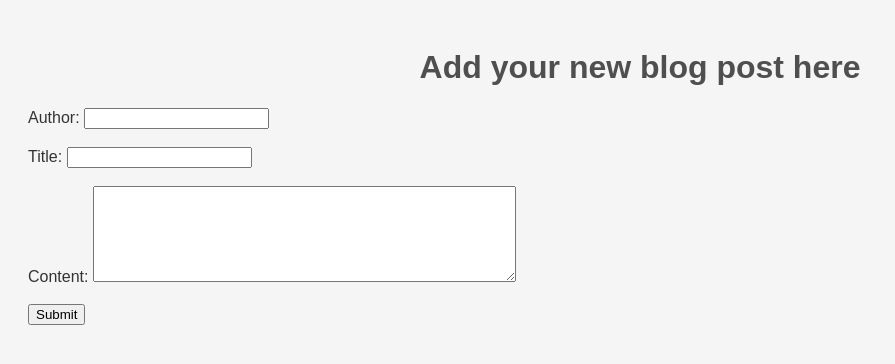
After one commit to JQswain/masterblog-with-flask, a Flask app: page /add in a window 1280 px wide. The commit adds this page. Shown: the top 364 px of the page, without its empty margins (0-895 px from the left). Run offline with Flask 3, Linux system fonts and the light colour scheme.

Commit message:
added an add and delete function with working routes

```diff
--- a/app.py
+++ b/app.py
@@ -1,14 +1,62 @@
-from flask import Flask, render_template
+from flask import Flask, render_template, request, redirect, url_for
 import json
+import os
 
-with open("blog_posts.json", 'r') as blog_posts:
-    blog_posts = json.load(blog_posts)
+def load_posts():
+    if os.path.exists('blog_posts.json'):
+        with open('blog_posts.json', 'r') as r:
+            return json.load(r)
+    else:
+        return {}
+
+def save_posts(posts):
+    with open('blog_posts.json', 'w') as w:
+        json.dump(posts, w, indent=4)
+
 
 app = Flask(__name__)
 
 @app.route('/')
 def index():
+    with open("blog_posts.json", 'r') as blog_posts:
+        blog_posts = json.load(blog_posts)
     return render_template('index.html', posts=blog_posts)
+
+@app.route('/add', methods=['GET', 'POST'] )
+def add():
+    if request.method == 'POST':
+        blog_posts = load_posts()
+
+        author = request.form['author']
+        title = request.form['title']
+        content = request.form['content']
+
+        post = {
+            'id': len(blog_posts) + 1,
+            'author': author,
+            'title': title,
+            'content': content
+            }
+
+        blog_posts.append(post)
+        save_posts(blog_posts)
+        return redirect(url_for('index'))
+
+    return render_template('add.html')
+
+
+@app.route('/delete/<int:post_id>', methods=['GET', 'POST'] )
+def delete(post_id):
+    posts = load_posts()
+    updated_posts = [post for post in posts if post['id'] != post_id]
+
+    for index, post in enumerate(updated_posts, start=1):
+        post['id'] = index
+
+    save_posts(updated_posts)
+    return redirect(url_for('index'))
+
+
 
 if __name__ == '__main__':
     app.run(host="0.0.0.0", port=5000, debug=True)
--- /dev/null
+++ b/templates/add.html
@@ -0,0 +1,25 @@
+<!DOCTYPE html>
+<html lang="en">
+<head>
+    <title>Add Post</title>
+    <link rel="stylesheet" href="{{ url_for('static', filename='style.css') }}">
+</head>
+<body>
+<h1>Add your new blog post here</h1>
+<form action="{{ url_for('add') }}" method="POST" autocomplete="off" spellcheck="true">
+    <label for="author">Author:</label>
+    <input type="text" id="author" name="author" required>
+    <br><br>
+
+    <label for="title">Title:</label>
+    <input type="text" id="title" name="title" required>
+    <br><br>
+
+    <label for="content">Content:</label>
+    <textarea id="content" name="content" rows="6" cols="50" required></textarea>
+    <br><br>
+
+    <input type="submit" value="Submit">
+</form>
+</body>
+</html>
--- a/templates/index.html
+++ b/templates/index.html
@@ -13,6 +13,9 @@
     <h2>{{ blog["title"] }}</h2>
     <p><em>Written by {{ blog["author"] }}</em></p>
     <p>{{ blog["content"] }}</p>
+    <form action="/delete/{{ blog['id'] }}" method="POST" >
+        <input type="submit" value="delete">
+    </form>
 </div>
 {% endfor %}
 </body>
```
Also changed, not shown: blog_posts.json (+12 -2 lines), static/style.css (line endings or trailing spaces).
